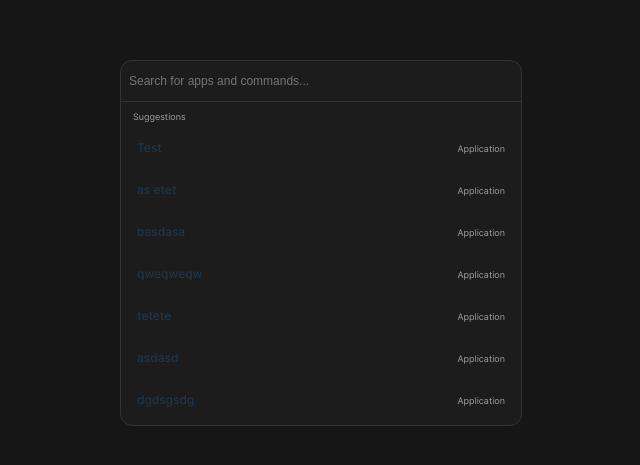
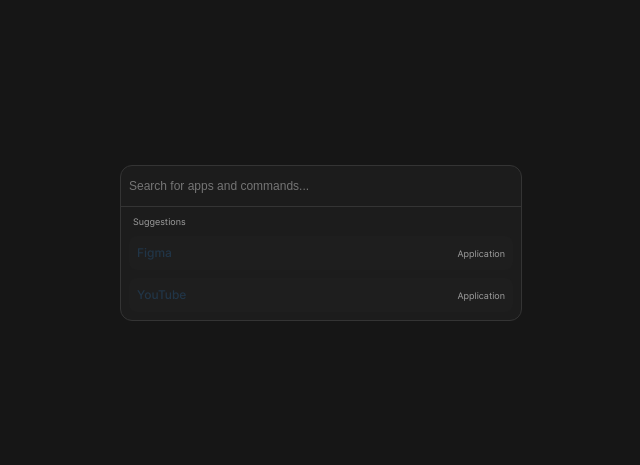
Before and after one commit to iAli7/vue-quick-actions, a Vue app: page / in a window 1280 px wide. Shown: the part 157-622 px from the top of the page, without its empty margins (319-959 px from the left). Built offline with nearby package versions, Linux system fonts and the light colour scheme.

Commit message:
edit 'PascalCase' naming

```diff
--- a/src/components/QaBoxList/QaBoxList.scss
+++ b/src/components/QaBoxList/QaBoxList.scss
@@ -9,9 +9,10 @@
         display: flex;
         align-items: center;
         justify-content: space-between;
+        background: rgb(30, 30, 30);
 
         &:hover {
-            background: #282828;
+            background: #181717;
         }
 
         &-title {
--- a/src/components/QaBoxList/QaBoxList.vue
+++ b/src/components/QaBoxList/QaBoxList.vue
@@ -1,6 +1,6 @@
 <template>
   <div class="quick-action-list" v-for="(item, index) in QaList" :key="index">
-    <div class="quick-action-list-item" @click="item.handleFunction()">
+    <div class="quick-action-list-item" @click="item.onSelect()">
       <div class="quick-action-list-item-title">
         {{ item.name }}
       </div>
@@ -13,67 +13,30 @@
 
 <script setup lang="ts">
 import { ref, onMounted } from 'vue';
-import { QuickActions, ShortcutItem } from '../../lib/utils/QuickActions/QuickActions';
+import { useQuickActions, shortcutItem } from '../../lib/utils/useQuickAction/useQuickAction';
 
+const QaList = ref<shortcutItem[]>([]);
 
-const quickActions = QuickActions();
-const QaList = ref<ShortcutItem[]>([]);
-
-const variables: ShortcutItem[] = [
+const variables: shortcutItem[] = [
   {
-    name: 'Test',
+    name: 'Figma',
     role: 'application',
-    handleFunction: () => {
+    onSelect: () => {
       console.log('test');
     },
   },
   {
-    name: 'as etet',
+    name: 'YouTube',
     role: 'application',
-    handleFunction: () => {
-      console.log('test');
-    },
-  },
-  {
-    name: 'basdasa',
-    role: 'application',
-    handleFunction: () => {
-      console.log('test');
-    },
-  },
-  {
-    name: 'qweqweqw',
-    role: 'application',
-    handleFunction: () => {
-      console.log('test');
-    },
-  },
-  {
-    name: 'tetete',
-    role: 'application',
-    handleFunction: () => {
-      console.log('test');
-    },
-  },
-  {
-    name: 'asdasd',
-    role: 'application',
-    handleFunction: () => {
-      console.log('test');
-    },
-  },
-  {
-    name: 'dgdsgsdg',
-    role: 'application',
-    handleFunction: () => {
+    onSelect: () => {
       console.log('test');
     },
   },
 ];
 
 onMounted(() => {
-  quickActions.setShortcutItems(variables);
-  QaList.value = quickActions.shortCutItems.items;
+  useQuickActions().setShortcutItems(variables);
+  QaList.value = useQuickActions().shortCutItems.items;
 });
 </script>
 
--- a/src/components/QaBoxSearch/QaBoxSearch.vue
+++ b/src/components/QaBoxSearch/QaBoxSearch.vue
@@ -6,12 +6,12 @@
 
 <script setup lang="ts">
 import { ref, watch } from "vue";
-import {QaSearch} from "../../lib/utils/QaSearch"
+import {handleQaSearch} from "../../lib/utils/handleQaSearch"
 
 const searchValue = ref("")
 
 watch(searchValue, () =>{
-    QaSearch(searchValue)
+    handleQaSearch(searchValue)
 })
 </script>
 
--- a/src/lib/index.ts
+++ b/src/lib/index.ts
@@ -1 +1 @@
-export { QuickActions } from './utils/QuickActions/QuickActions';
+export { useQuickActions } from './utils/useQuickActions/useQuickActions';
--- a/src/lib/utils/QaSearch.ts
+++ b/src/lib/utils/QaSearch.ts
@@ -1,11 +1,11 @@
 import { Ref } from "vue";
-import { QuickActions } from "./QuickActions/QuickActions";
+import { useQuickActions } from "./useQuickAction/useQuickAction";
 
-export const QaSearch = (searchValue: Ref<string>) => {
-    const items = QuickActions().shortCutItems.items;
+export const handleQaSearch = (searchValue: Ref<string>) => {
+    const items = useQuickActions().shortCutItems.items;
     const lowerSearchValue = searchValue.value.toLowerCase();
 
-    const searchResults = items.filter(item =>
+    const searchResults = items.filter((item: { name: string; }) =>
         item.name.toLowerCase().includes(lowerSearchValue)
     );
 
--- a/src/lib/utils/QuickActions/QuickActions.ts
+++ b/src/lib/utils/useQuickAction/useQuickAction.ts
@@ -1,22 +1,22 @@
 import { reactive } from 'vue';
 
-export interface ShortcutItem {
+export interface shortcutItem {
   name: string;
   icon?: any | null;
   role: 'application' | 'command';
-  handleFunction: () => void;
+  onSelect: () => void;
 }
 
 export interface ShortcutItems {
-  items: ShortcutItem[];
+  items: shortcutItem[];
 }
 
 const shortCutItems = reactive<ShortcutItems>({
   items: [],
 });
 
-export function QuickActions() {
-  const setShortcutItems = (array: ShortcutItem[]) => {
+export function useQuickActions() {
+  const setShortcutItems = (array: shortcutItem[]) => {
     shortCutItems.items.push(...array);
   };
 
```
